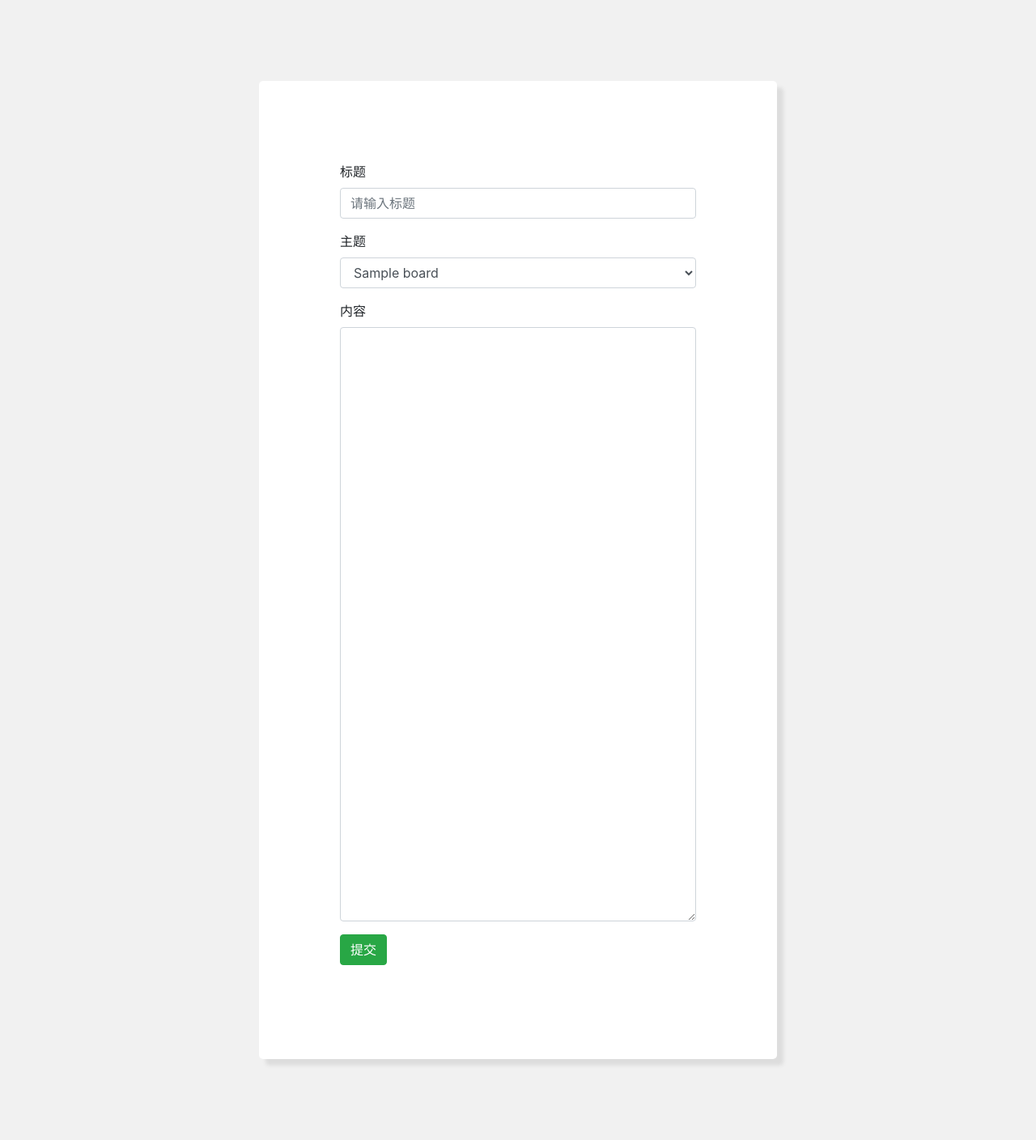
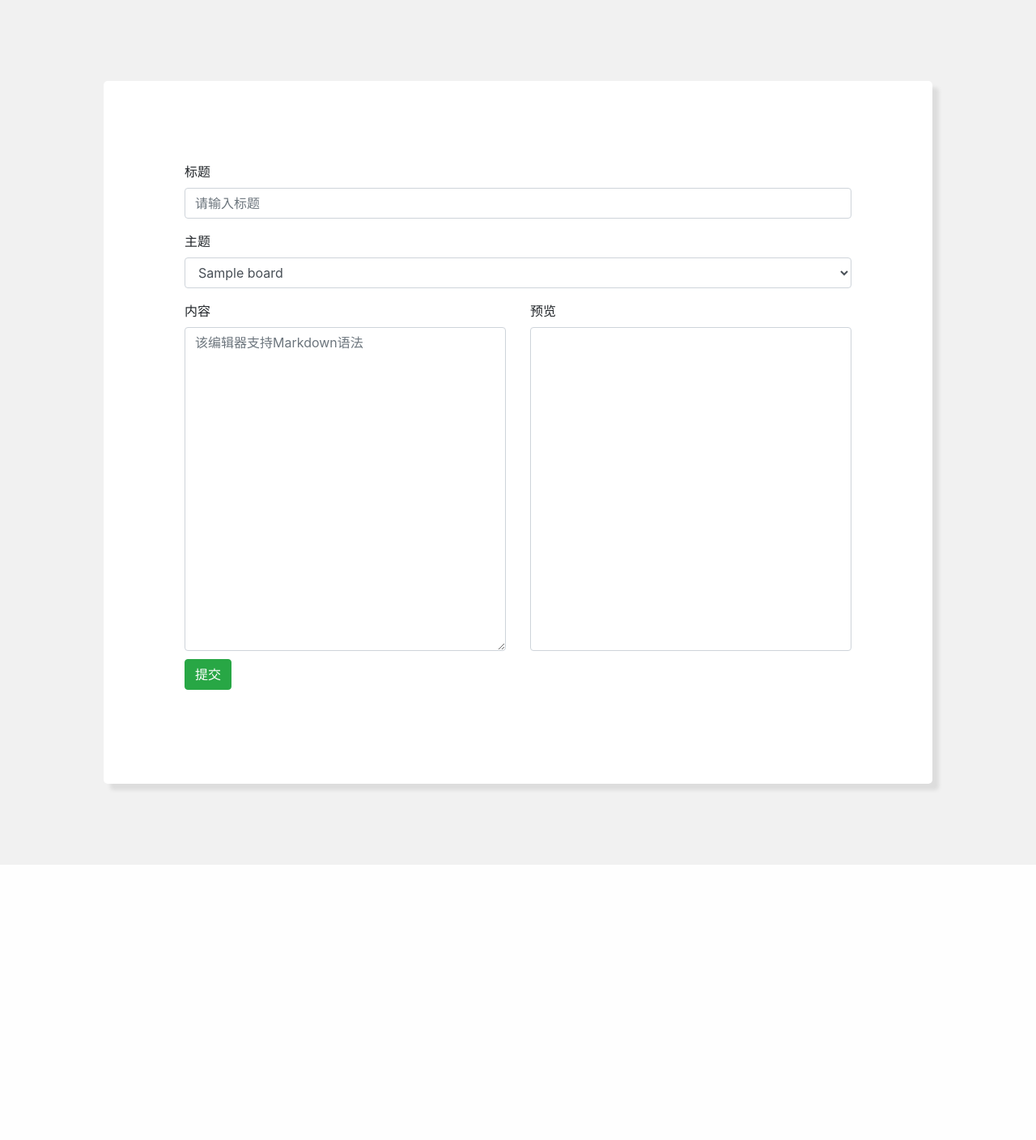
Before and after one commit to Timuer/BBS, a Flask app: template templates/topic/add.html in a window 1280 px wide. Shown: the whole page at 81% size. After the commit the page ends 1068 px from the top, so only its background shows below. Run offline with Flask 2, Linux system fonts and the light colour scheme; the template is opened without the code that fills it: most values are stand-ins (such as "Sample title", 1, 10 or a date in 2020); some libraries are stand-ins or nearby versions.

Commit message:
add markdown parser support

```diff
--- a/templates/board/add_board.html
+++ b/templates/board/add_board.html
@@ -9,7 +9,7 @@
             background-color: RGB(241, 241, 241);
         }
         .container {
-            width: 30%;
+            width: 80%;
             margin: 100px auto;
             padding: 100px 100px;
             background-color: white;
@@ -27,7 +27,7 @@
             </div>
             <div class="form-group">
                 <label for="description" class="control-label">板块描述</label>
-                <textarea id="description" rows="30" cols="100" name="description" class="form-control"></textarea>
+                <textarea id="description" rows="15" cols="200" name="description" class="form-control"></textarea>
             </div>
             <div class="form-group">
                 <button type="submit" class="btn btn-success">提交</button>
--- a/templates/topic/add.html
+++ b/templates/topic/add.html
@@ -1,18 +1,34 @@
 <html>
 	<head>
 		<meta charset="utf-8">
-		<link href="https://cdn.bootcss.com/bootstrap/4.1.0/css/bootstrap.css" rel="stylesheet">
+		<link href="https://cdn.bootcss.com/bootstrap/4.1.0/css/bootstrap.min.css" rel="stylesheet">
+		<script src="https://cdn.bootcss.com/jquery/1.12.4/jquery.min.js"></script>
+		<script src="https://cdn.bootcss.com/bootstrap/4.1.0/js/bootstrap.min.js"></script>
 		<style>
 			body {
 				background-color: RGB(241, 241, 241);
 			}
 			.container {
-				width: 50%;
+				width: 80%;
 				margin: 100px auto;
 				padding: 100px 100px;
 				background-color: white;
 				border-radius: 5px;
 				box-shadow: 8px 8px 4px RGB(221, 221, 221);
+			}
+			.submit-pane {
+				margin-top: 10px;
+			}
+			#content {
+				height: 400px;
+			}
+			#preview {
+				height: 400px;
+				overflow-y: auto;
+			}
+			pre {
+				padding: 10px;
+				background-color: RGB(231, 231, 231);
 			}
 		</style>
 	</head>
@@ -32,14 +48,56 @@
                     {% endfor %}
 				</select>
 			  </div>
-			  <div class="form-group">
-				<label for="content" class="control-label">内容</label>
-				<textarea class="form-control" rows="30" id="content" name="content"></textarea>
+			  <div class="row">
+				  <div class="left-content col-sm-6">
+					<label for="content" class="control-label">内容</label>
+					<textarea class="form-control" id="content" name="content" placeholder="该编辑器支持Markdown语法"></textarea>
+				  </div>
+				  <div class="right-content col-sm-6">
+					<label for="preview" class="control-label">预览</label>
+					<div class="form-control" id="preview">
+					</div>
+				  </div>
 			  </div>
 			  <div class="form-group">
+				<div class="submit-pane">
 				  <button type="submit" class="btn btn-success">提交</button>
+				 </div>
 			  </div>
 			</form>
 		</div>
+		<script src="https://cdn.jsdelivr.net/npm/marked/marked.min.js"></script>
+		<link rel="stylesheet" href="https://cdnjs.cloudflare.com/ajax/libs/highlight.js/9.12.0/styles/default.min.css">
+		<script src="https://cdnjs.cloudflare.com/ajax/libs/highlight.js/9.12.0/highlight.min.js"></script>
+		<script>hljs.initHighlightingOnLoad();</script>
+		<script>
+			var rendererMD = new marked.Renderer();
+			marked.setOptions({
+			  renderer: rendererMD,
+			  gfm: true,
+			  tables: true,
+			  breaks: false,
+			  pedantic: false,
+			  sanitize: false,
+			  smartLists: true,
+			  smartypants: false
+			});
+			marked.setOptions({
+				highlight: function (code) {
+				return hljs.highlightAuto(code).value;
+			  }
+			});
+			var renderMarkdown = function() {
+				var previewDiv = document.getElementById('preview');
+				var contentDiv = document.getElementById('content');
+				document.addEventListener("keyup", function() {
+					if (document.activeElement.id === "content") {
+						previewDiv.innerHTML = marked(contentDiv.innerHTML);
+					}
+				});
+			};
+			renderMarkdown();
+		</script>
+
 	</body>
 </html>
```
Also changed, not shown: templates/topic/detail.html (+35 -4 lines).
